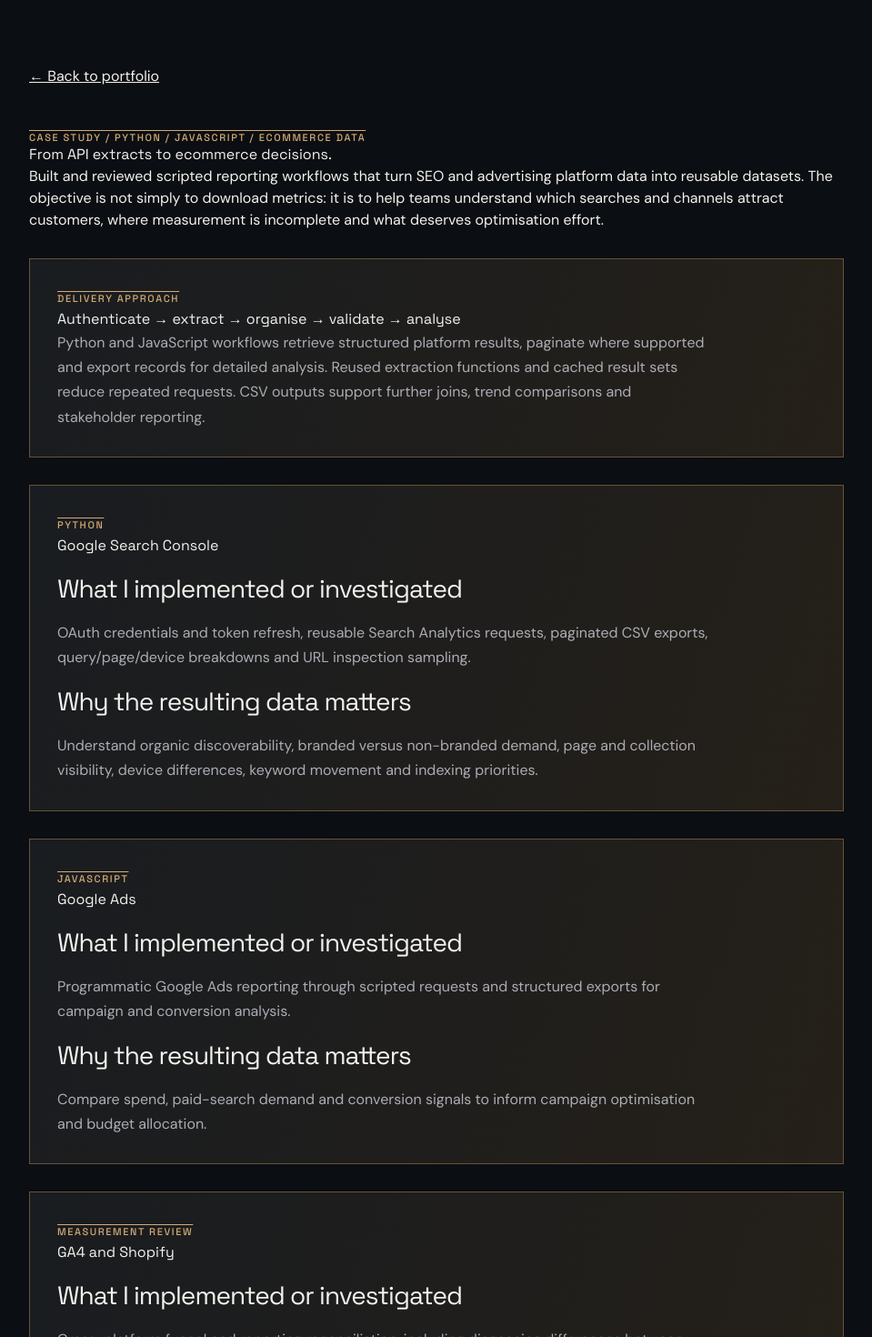
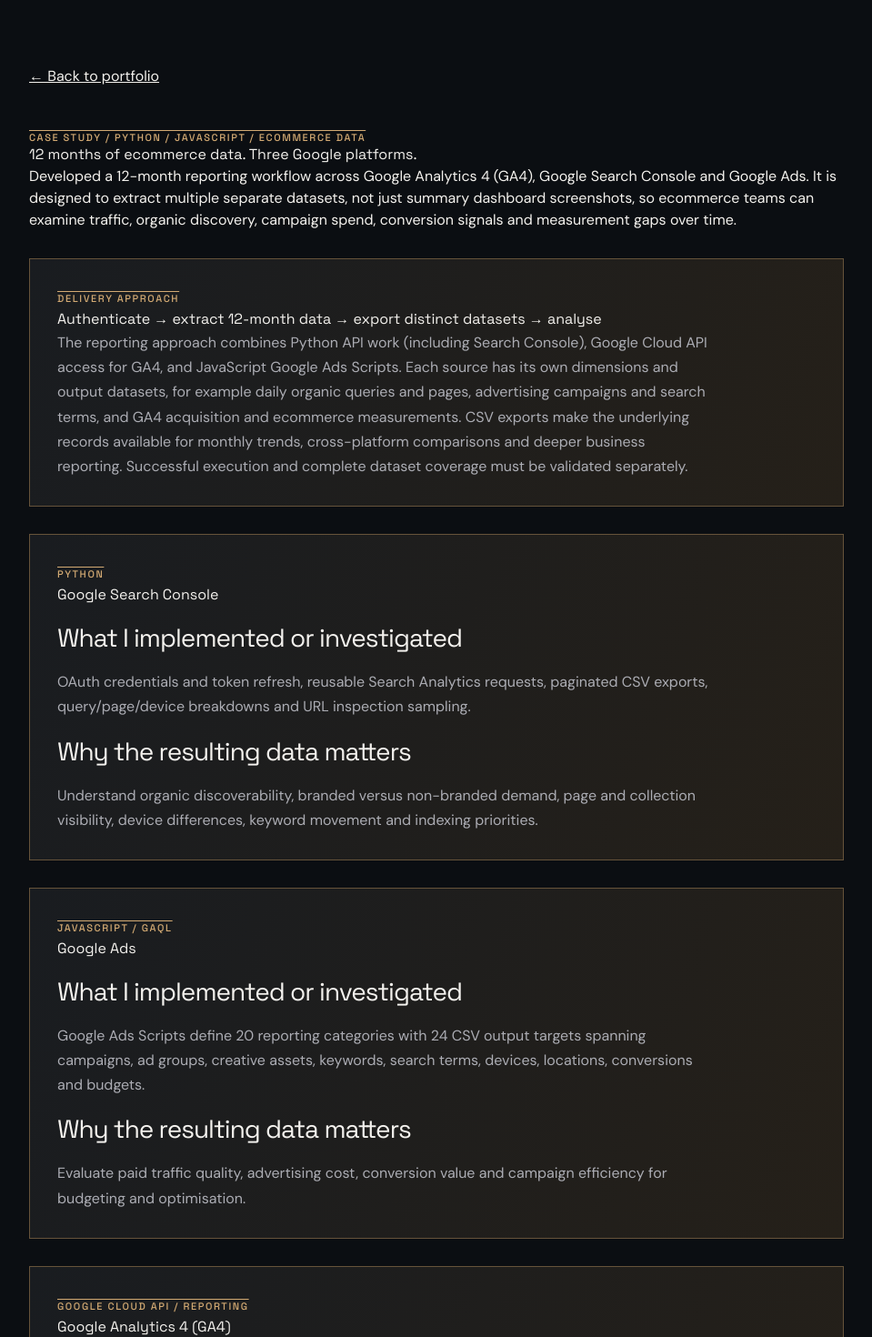
Before and after one commit to bonvallite/developer-portfolio, a Next.js app: page /data-extraction-automation in a window 1280 px wide. Shown: the top 1470 px of the page at 91% size, without its empty margins (160-1119 px from the left). Built offline with nearby package versions, Linux system fonts and the light colour scheme.

Commit message:
docs: explain 12-month GA4 GSC Ads dataset extraction in app/data-extraction-automation/page.tsx

```diff
--- a/app/data-extraction-automation/page.tsx
+++ b/app/data-extraction-automation/page.tsx
@@ -5,8 +5,8 @@ import type { Metadata } from 'next';
 // Search Console properties, advertising account identifiers or raw exports.
 // Reported capabilities describe source-review findings, not a live API demo.
 export const metadata: Metadata = {
-  title: 'Google Search Console & Ads API Automation | Ecommerce Analytics',
-  description: 'Python and JavaScript API extraction workflows for SEO, advertising and ecommerce reporting, including pagination, OAuth, CSV exports and measurement limitations.',
+  title: '12-Month GA4, Search Console & Google Ads Data Extraction',
+  description: '12-month reporting workflow across GA4, Search Console and Google Ads, with distinct datasets for acquisition, organic search, paid campaigns and conversions.',
   alternates: { canonical: '/data-extraction-automation' },
 };
 
@@ -14,22 +14,25 @@ export const metadata: Metadata = {
 // Keep credentials and employer data out of public examples.
 const monthlyKeywordCode = "def fetch_monthly_keywords():\n    monthly = {}\n    for r in get_daily_query():\n        month = r[\"keys\"][0][:7]\n        q = r[\"keys\"][1]\n        key = (q, month)\n        clicks = r.get(\"clicks\", 0)\n        impr = r.get(\"impressions\", 0)\n        pos = r.get(\"position\", 0.0)\n        if key not in monthly:\n            monthly[key] = {\"clicks\": 0, \"impr\": 0, \"pos_impr_sum\": 0.0}\n        monthly[key][\"clicks\"] += clicks\n        monthly[key][\"impr\"] += impr\n        monthly[key][\"pos_impr_sum\"] += pos * max(impr, 1)\n\n    by_query = {}\n    for (q, month), d in monthly.items():\n        avg_pos = round(d[\"pos_impr_sum\"] / max(d[\"impr\"], 1), 2)\n        ctr = round(d[\"clicks\"] / d[\"impr\"], 6) if d[\"impr\"] > 0 else 0.0\n        by_query.setdefault(q, []).append((month, d[\"clicks\"], d[\"impr\"], ctr, avg_pos))\n\n    out = []\n    for q, series in sorted(by_query.items()):\n        series.sort(key=lambda item: item[0])\n        prev_pos = None\n        for month, clicks, impr, ctr, avg_pos in series:\n            pos_delta = round(prev_pos - avg_pos, 2) if prev_pos is not None else \"\"\n            out.append([month, q, clicks, impr, ctr, avg_pos, prev_pos if prev_pos is not None else \"\", pos_delta])\n            prev_pos = avg_pos\n    return out";
 
+// Three data sources serve distinct questions. GSC Python and Google Ads JavaScript
+// were source-reviewed; GA4 Google Cloud API authentication was owner-reported.
+// Do not imply all three connectors run from one Python script or are fully validated.
 const sources = [
   { name: 'Google Search Console', language: 'Python', implementation: 'OAuth credentials and token refresh, reusable Search Analytics requests, paginated CSV exports, query/page/device breakdowns and URL inspection sampling.', value: 'Understand organic discoverability, branded versus non-branded demand, page and collection visibility, device differences, keyword movement and indexing priorities.' },
-  { name: 'Google Ads', language: 'JavaScript', implementation: 'Programmatic Google Ads reporting through scripted requests and structured exports for campaign and conversion analysis.', value: 'Compare spend, paid-search demand and conversion signals to inform campaign optimisation and budget allocation.' },
-  { name: 'GA4 and Shopify', language: 'Measurement review', implementation: 'Cross-platform funnel and reporting reconciliation, including diagnosing differences between ecommerce orders and analytics purchase events.', value: 'Identify tracking gaps and separate traffic growth from revenue-generating visits before prioritising CRO work.' },
+  { name: 'Google Ads', language: 'JavaScript / GAQL', implementation: 'Google Ads Scripts define 20 reporting categories with 24 CSV output targets spanning campaigns, ad groups, creative assets, keywords, search terms, devices, locations, conversions and budgets.', value: 'Evaluate paid traffic quality, advertising cost, conversion value and campaign efficiency for budgeting and optimisation.' },
+  { name: 'Google Analytics 4 (GA4)', language: 'Google Cloud API / reporting', implementation: 'Configured GA4 API access and authentication through Google Cloud for a 12-month reporting workflow. GA4 extraction source code was not provided for independent review.', value: 'Study acquisition channels, traffic, device behaviour and ecommerce events; compare tracked conversions with Shopify orders while respecting attribution differences.' },
 ];
 
 export default function DataExtractionAutomationPage() {
   return <main className="container" style={{maxWidth:960,paddingTop:72,paddingBottom:100}}>
     <Link href="/" style={{textDecoration:'underline'}}>← Back to portfolio</Link>
     <p className="overline" style={{marginTop:48}}>CASE STUDY / PYTHON / JAVASCRIPT / ECOMMERCE DATA</p>
-    <h1>From API extracts to ecommerce decisions.</h1>
-    <p>Built and reviewed scripted reporting workflows that turn SEO and advertising platform data into reusable datasets. The objective is not simply to download metrics: it is to help teams understand which searches and channels attract customers, where measurement is incomplete and what deserves optimisation effort.</p>
+    <h1>12 months of ecommerce data. Three Google platforms.</h1>
+    <p>Developed a 12-month reporting workflow across Google Analytics 4 (GA4), Google Search Console and Google Ads. It is designed to extract multiple separate datasets, not just summary dashboard screenshots, so ecommerce teams can examine traffic, organic discovery, campaign spend, conversion signals and measurement gaps over time.</p>
     <section className="flow-feature">
       <span className="overline">DELIVERY APPROACH</span>
-      <h2>Authenticate → extract → organise → validate → analyse</h2>
-      <p>Python and JavaScript workflows retrieve structured platform results, paginate where supported and export records for detailed analysis. Reused extraction functions and cached result sets reduce repeated requests. CSV outputs support further joins, trend comparisons and stakeholder reporting.</p>
+      <h2>Authenticate → extract 12-month data → export distinct datasets → analyse</h2>
+      <p>The reporting approach combines Python API work (including Search Console), Google Cloud API access for GA4, and JavaScript Google Ads Scripts. Each source has its own dimensions and output datasets, for example daily organic queries and pages, advertising campaigns and search terms, and GA4 acquisition and ecommerce measurements. CSV exports make the underlying records available for monthly trends, cross-platform comparisons and deeper business reporting. Successful execution and complete dataset coverage must be validated separately.</p>
     </section>
     {sources.map((source) => <section key={source.name} className="flow-feature">
       <span className="overline">{source.language.toUpperCase()}</span>
@@ -39,7 +42,7 @@ export default function DataExtractionAutomationPage() {
     </section>)}
     <section className="flow-feature">
       <span className="overline">SEARCH CONSOLE / REPORTING DESIGN</span>
-      <h2>Thirty planned outputs, with explicit coverage limits.</h2>
+      <h2>Thirty planned Search Console outputs, with explicit coverage limits.</h2>
       <p>The reviewed Search Console script organises 30 reporting outputs, including performance trends, pages, queries, devices, search intent segments, monthly keyword positions and a sample of up to 250 high-impression URLs for URL inspection. Some outputs are API-limit explanations rather than extracted datasets and must not be counted as successful data pulls.</p>
       <p>Daily and monthly comparisons should use clearly specified reporting windows. Search Console query exports are not guaranteed to contain every anonymised or low-frequency query; pagination does not remove API coverage limits. Indexing checks should be described as sampled diagnostics.</p>
     </section>
@@ -63,7 +66,7 @@ export default function DataExtractionAutomationPage() {
       <h2>Practical reliability improvements.</h2>
       <p>The code review identified opportunities for explicit success/empty/error statuses, retry behaviour for URL inspections, missing-month handling, fixed full-month date boundaries, API-to-summary reconciliation and accurate labelling of HTTPS checks. These are recommended improvements, not claims that they have all been deployed.</p>
     </section>
-    <p style={{fontSize:13,opacity:.8}}>Evidence boundary: This is a high-level description of reviewed work, not a public execution of client scripts. No private analytics exports, customer records, client account identifiers, credentials or production source are included. No revenue uplift, complete dataset coverage or GA4 extraction-script validation is claimed.</p>
+    <p style={{fontSize:13,opacity:.8}}>Evidence boundary: This is a high-level description of reviewed work, not a public execution of client scripts. No private analytics exports, customer records, client account identifiers, credentials or production source are included. No revenue uplift, confirmed completion of all planned datasets or independent validation of the GA4 extraction script is claimed.</p>
     <p><Link href="/python-automation" style={{color:'#ddb682',textDecoration:'underline'}}>See related Python automation work →</Link></p>
   </main>;
 }
```
